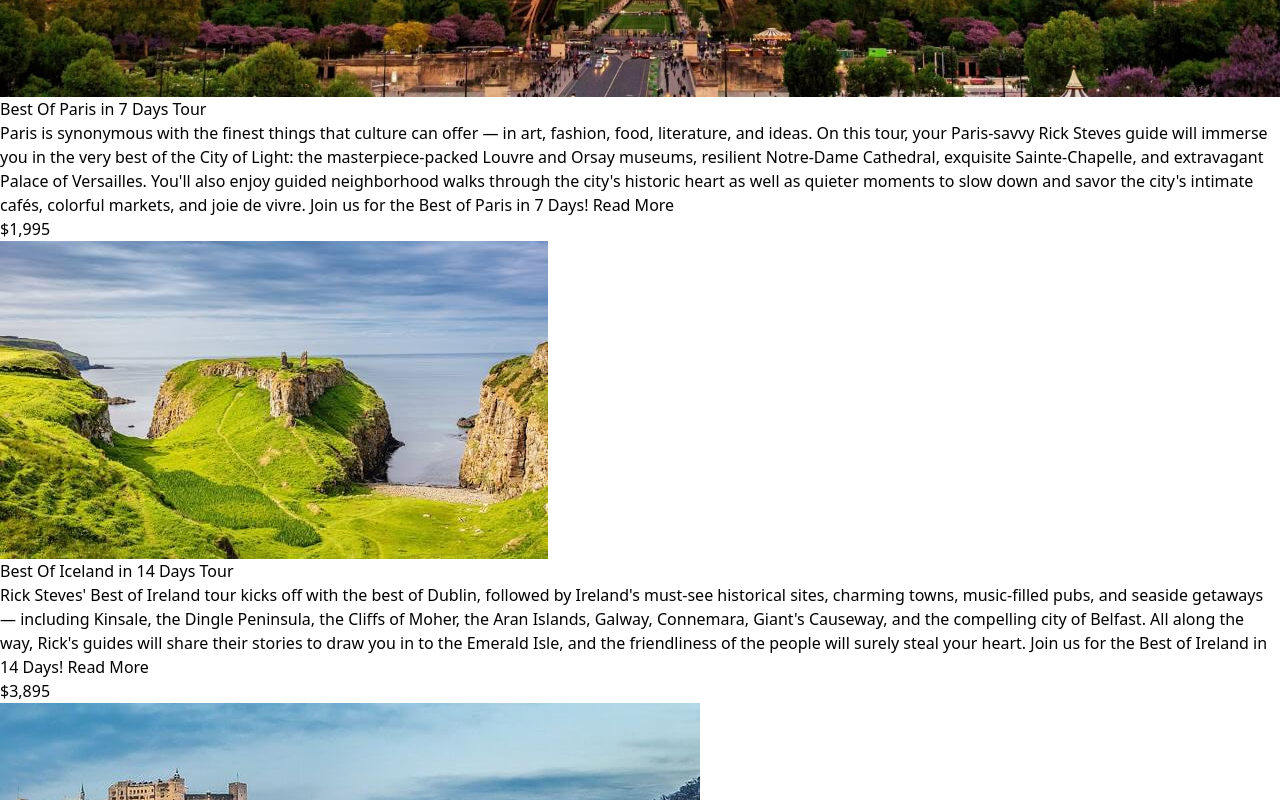
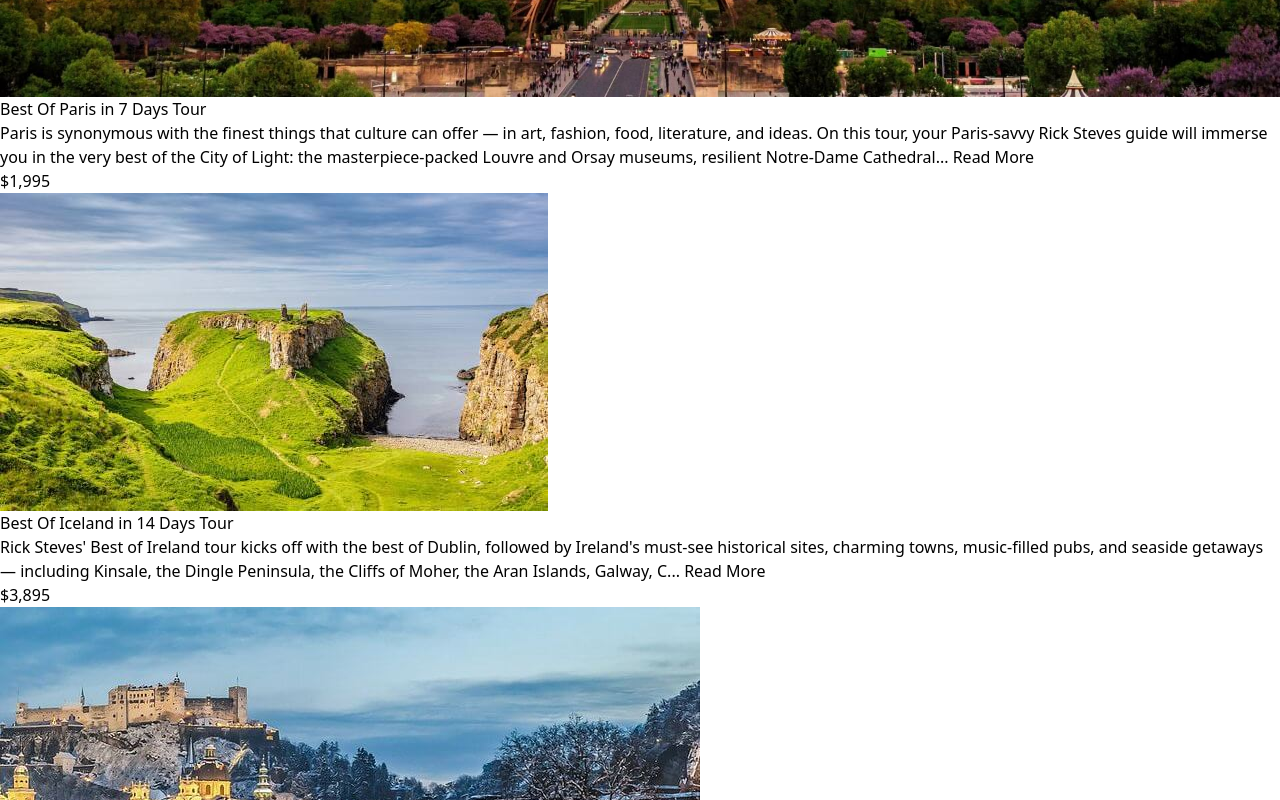
Before and after one commit to BRivasTorres/Practicas-con-react, a React (Vite) app in the folder Tours/: page / in a window 1280 px wide. Shown: the part 780-1580 px from the top of the page. Built offline with nearby package versions, Linux system fonts and the light colour scheme.

Commit message:
Finalizado de expansion de parrafo

```diff
--- a/Tours/src/components/ShowBtn.jsx
+++ b/Tours/src/components/ShowBtn.jsx
@@ -1,14 +1,18 @@
 import { useState } from "react";
 
-const ShowBtn = () => {
+const ShowBtn = ({ setExpand }) => {
 	const [show, setShow] = useState(true);
 
-	const handleShow = () => {
+	const handleShow = (index) => {
 		setShow(!show);
+		setExpand(index);
 	};
 
 	return (
-		<button className="text-[#10B981] font-semibold" onClick={handleShow}>
+		<button
+			className="text-[#10B981] font-semibold"
+			onClick={() => handleShow(setExpand)}
+		>
 			{show ? "Read More" : "Show Less"}{" "}
 		</button>
 	);
--- a/Tours/src/components/Tour.jsx
+++ b/Tours/src/components/Tour.jsx
@@ -1,10 +1,26 @@
 import data from "../mocks/data";
 import ShowBtn from "./ShowBtn";
+import { useState } from "react";
 
 const Tour = () => {
+	const [expandedIndex, setExpandedIndex] = useState(-1);
+
+	const handleExpandText = (index) => {
+		setExpandedIndex(index === expandedIndex ? -1 : index);
+	};
+
 	return (
 		<div className="flex flex-wrap gap-[2rem] mx-auto ">
 			{data.map((item, id) => {
+				const initialText = () => {
+					let textLength = item.description.length;
+					let splitText = item.description.split("");
+					let sliceText = splitText
+						.slice(0, Math.floor(textLength / 2))
+						.join("");
+					return `${sliceText}...`;
+				};
+
 				return (
 					<div
 						key={id}
@@ -13,13 +29,16 @@ const Tour = () => {
 						<img
 							src={item.img}
 							alt={item.title}
-							className="h-[350px] "
+							className="h-[200px] "
 						/>
 						<h2 className="font-semibold text-[1.5rem] px-[2rem] py-[1rem] ">
 							{item.title}
 						</h2>
 						<p className="p-[1rem]">
-							{item.description} <ShowBtn />{" "}
+							{expandedIndex === id
+								? item.description
+								: initialText()}{" "}
+							<ShowBtn setExpand={() => handleExpandText(id)} />{" "}
 						</p>
 						<span className="bg-greenColor text-[#fff]  w-[fit-content] p-[.4rem] absolute right-[0] text-end">
 							{item.price}
```
